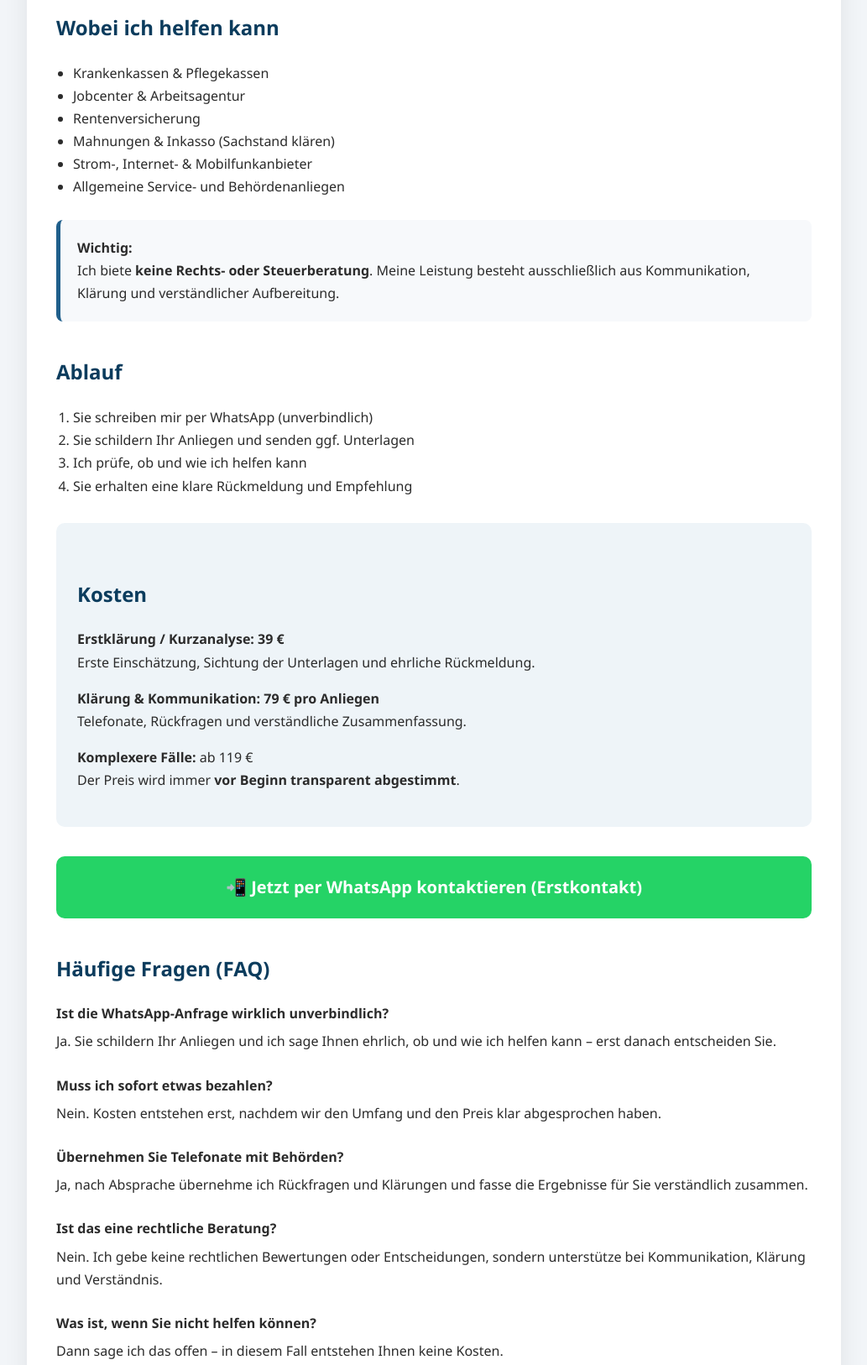
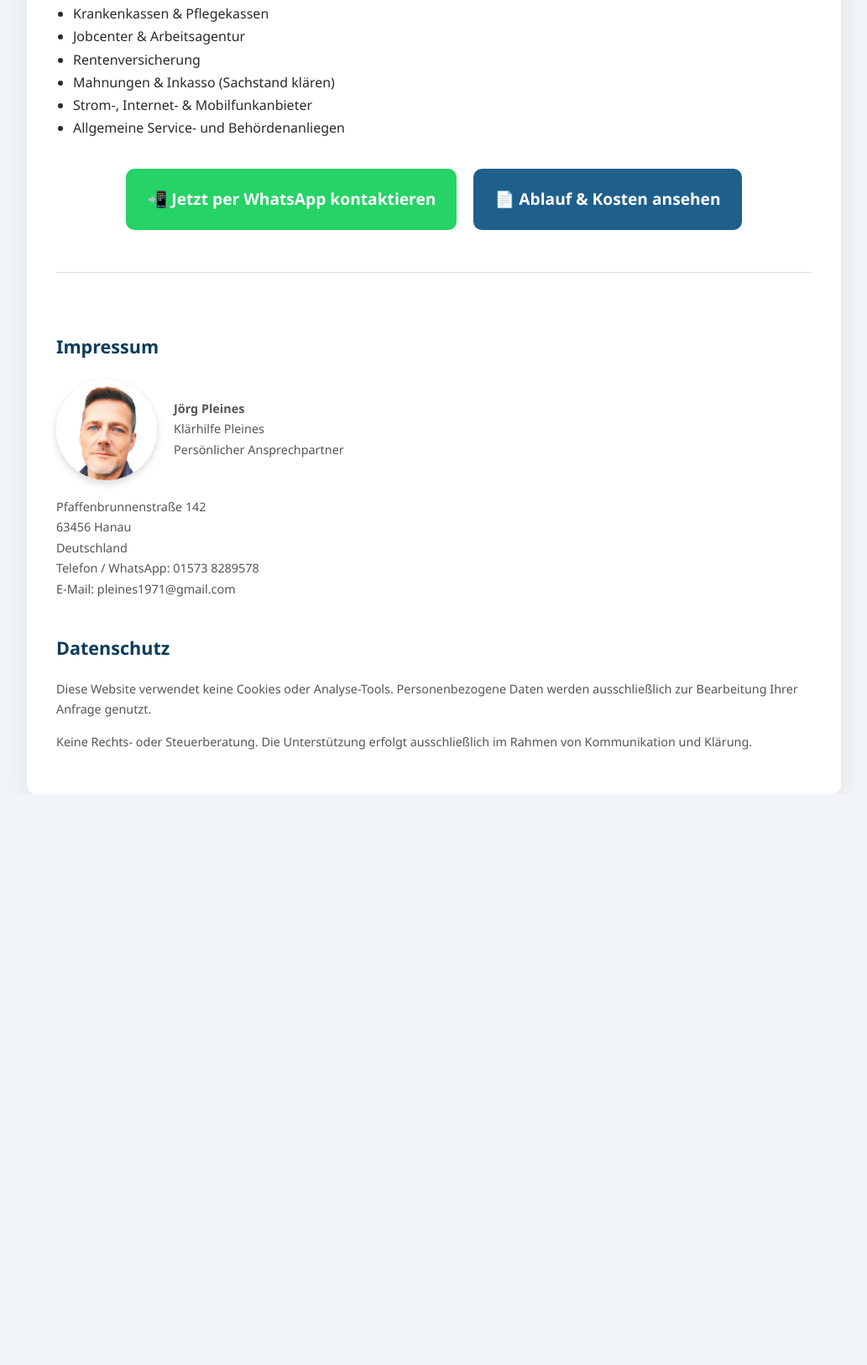
Before and after one commit to pleines1971-stack/klaer-service, a plain HTML site: page index.html in a window 1280 px wide. Shown: the part 707-2333 px from the top of the page at 84% size, without its empty margins (123-1156 px from the left). After the commit the page ends 1653 px from the top, so only its background shows below. Drawn offline with Linux system fonts and the light colour scheme.

Commit message:
Update index.html

```diff
--- a/index.html
+++ b/index.html
@@ -2,9 +2,10 @@
 <html lang="de">
 <head>
   <meta charset="UTF-8">
-  <title>Klärhilfe Pleines – Persönliche Unterstützung bei Behörden & Serviceanliegen</title>
+  <title>Klärhilfe Pleines – Hilfe bei Behörden & Serviceanliegen</title>
   <meta name="viewport" content="width=device-width, initial-scale=1.0">
-  <meta name="description" content="Persönliche Klärhilfe bei Behörden, Krankenkassen und Serviceanliegen. Erstkontakt per WhatsApp.">
+  <meta name="description" content="Klärhilfe Pleines unterstützt Sie bei Behörden, Krankenkassen, Jobcenter und Serviceanliegen. Erstkontakt per WhatsApp. Persönlich, verständlich, diskret.">
+  <meta name="keywords" content="Hilfe bei Behörden, Krankenkasse, Jobcenter, Behördenbrief verstehen, persönliche Klärhilfe, Pleines">
   <style>
     body {
       margin: 0;
@@ -40,6 +41,9 @@
       color: #0b3c5d;
       margin-top: 40px;
     }
+    ul {
+      padding-left: 20px;
+    }
     .info-box {
       background: #f7f9fb;
       border-left: 5px solid #1f5f8b;
@@ -47,36 +51,37 @@
       border-radius: 8px;
       margin: 25px 0;
     }
-    ul, ol {
-      padding-left: 20px;
+    .button-container {
+      display: flex;
+      flex-wrap: wrap;
+      gap: 20px;
+      justify-content: center;
+      margin: 35px 0;
     }
-    .price-box {
-      background: #eef4f8;
-      padding: 25px;
-      border-radius: 10px;
-      margin: 30px 0;
-    }
-    .whatsapp {
-      display: block;
-      text-align: center;
-      background: #25D366;
-      color: #fff;
-      padding: 20px;
-      font-size: 1.25em;
+    .btn {
+      display: inline-block;
+      padding: 20px 25px;
+      font-size: 1.2em;
       font-weight: bold;
       border-radius: 10px;
       text-decoration: none;
-      margin: 35px 0;
+      text-align: center;
+      transition: 0.3s;
+      min-width: 250px;
     }
-    .whatsapp:hover {
+    .btn-whatsapp {
+      background: #25D366;
+      color: #fff;
+    }
+    .btn-whatsapp:hover {
       background: #1ebe5d;
     }
-    .faq-item {
-      margin-bottom: 25px;
+    .btn-ablauf {
+      background: #1f5f8b;
+      color: #fff;
     }
-    .faq-item strong {
-      display: block;
-      margin-bottom: 6px;
+    .btn-ablauf:hover {
+      background: #0b3c5d;
     }
     footer {
       margin-top: 50px;
@@ -92,29 +97,23 @@
 <section class="hero">
   <h1>Klärhilfe Pleines</h1>
   <p>
-    <strong>Persönliche Unterstützung bei Behörden & Serviceanliegen</strong><br>
-    Erstkontakt ausschließlich per WhatsApp – ruhig, diskret und verständlich.
+    Persönliche Unterstützung bei Behörden & Serviceanliegen.<br>
+    Erstkontakt ausschließlich per WhatsApp – ruhig, diskret, verständlich.
   </p>
 </section>
 
 <div class="container">
 
-  <h2>Wenn Schreiben mehr verwirren als erklären</h2>
+  <h2>Warum Klärhilfe Pleines?</h2>
   <p>
-    Behördenbriefe, Krankenkassenbescheide oder Mahnungen sind oft schwer verständlich.
-    Viele Menschen wissen nicht, was genau von ihnen erwartet wird
-    oder wie sie richtig reagieren sollen.
-  </p>
-  <p>
-    <strong>Ich unterstütze Sie dabei, Klarheit zu bekommen.</strong><br>
-    Ich frage nach, kläre Sachstände, fasse Informationen zusammen
-    und erkläre Ihnen verständlich, wo Sie stehen und was der nächste Schritt ist.
+    Viele Menschen fühlen sich von Behörden, Krankenkassen oder Serviceanbietern überfordert.
+    Briefe sind unverständlich, Auskünfte widersprüchlich und Telefonate kosten Zeit und Nerven.
+    Ich helfe Ihnen, Klarheit zu bekommen, Sachverhalte zu prüfen und verständlich zusammenzufassen.
   </p>
 
   <div class="info-box">
     <strong>Hinweis:</strong><br>
-    Der <strong>Erstkontakt erfolgt grundsätzlich per WhatsApp</strong>.
-    So können Sie Ihr Anliegen in Ruhe schildern und bei Bedarf Unterlagen senden.
+    Der Erstkontakt erfolgt grundsätzlich per WhatsApp. So können Sie Ihr Anliegen in Ruhe schildern und Unterlagen senden.
   </div>
 
   <h2>Wobei ich helfen kann</h2>
@@ -127,73 +126,15 @@
     <li>Allgemeine Service- und Behördenanliegen</li>
   </ul>
 
-  <div class="info-box">
-    <strong>Wichtig:</strong><br>
-    Ich biete <strong>keine Rechts- oder Steuerberatung</strong>.
-    Meine Leistung besteht ausschließlich aus Kommunikation,
-    Klärung und verständlicher Aufbereitung.
-  </div>
-
-  <h2>Ablauf</h2>
-  <ol>
-    <li>Sie schreiben mir per WhatsApp (unverbindlich)</li>
-    <li>Sie schildern Ihr Anliegen und senden ggf. Unterlagen</li>
-    <li>Ich prüfe, ob und wie ich helfen kann</li>
-    <li>Sie erhalten eine klare Rückmeldung und Empfehlung</li>
-  </ol>
-
-  <div class="price-box">
-    <h2>Kosten</h2>
-    <p>
-      <strong>Erstklärung / Kurzanalyse: 39 €</strong><br>
-      Erste Einschätzung, Sichtung der Unterlagen und ehrliche Rückmeldung.
-    </p>
-    <p>
-      <strong>Klärung & Kommunikation: 79 € pro Anliegen</strong><br>
-      Telefonate, Rückfragen und verständliche Zusammenfassung.
-    </p>
-    <p>
-      <strong>Komplexere Fälle:</strong> ab 119 €<br>
-      Der Preis wird immer <strong>vor Beginn transparent abgestimmt</strong>.
-    </p>
-  </div>
-
-  <a class="whatsapp"
-     href="https://wa.me/4915738289578?text=Hallo%20Herr%20Pleines,%20ich%20m%C3%B6chte%20mein%20Anliegen%20unverbindlich%20per%20WhatsApp%20schildern."
-     target="_blank">
-     📲 Jetzt per WhatsApp kontaktieren (Erstkontakt)
-  </a>
-
-  <h2>Häufige Fragen (FAQ)</h2>
-
-  <div class="faq-item">
-    <strong>Ist die WhatsApp-Anfrage wirklich unverbindlich?</strong>
-    Ja. Sie schildern Ihr Anliegen und ich sage Ihnen ehrlich,
-    ob und wie ich helfen kann – erst danach entscheiden Sie.
-  </div>
-
-  <div class="faq-item">
-    <strong>Muss ich sofort etwas bezahlen?</strong>
-    Nein. Kosten entstehen erst, nachdem wir den Umfang
-    und den Preis klar abgesprochen haben.
-  </div>
-
-  <div class="faq-item">
-    <strong>Übernehmen Sie Telefonate mit Behörden?</strong>
-    Ja, nach Absprache übernehme ich Rückfragen und Klärungen
-    und fasse die Ergebnisse für Sie verständlich zusammen.
-  </div>
-
-  <div class="faq-item">
-    <strong>Ist das eine rechtliche Beratung?</strong>
-    Nein. Ich gebe keine rechtlichen Bewertungen oder Entscheidungen,
-    sondern unterstütze bei Kommunikation, Klärung und Verständnis.
-  </div>
-
-  <div class="faq-item">
-    <strong>Was ist, wenn Sie nicht helfen können?</strong>
-    Dann sage ich das offen – in diesem Fall entstehen Ihnen
-    keine Kosten.
+  <div class="button-container">
+    <a class="btn btn-whatsapp"
+       href="https://wa.me/4915738289578?text=Hallo%20Herr%20Pleines,%20ich%20m%C3%B6chte%20mein%20Anliegen%20unverbindlich%20per%20WhatsApp%20schildern."
+       target="_blank">
+       📲 Jetzt per WhatsApp kontaktieren
+    </a>
+    <a class="btn btn-ablauf" href="ablauf.html">
+       📄 Ablauf & Kosten ansehen
+    </a>
   </div>
 
   <footer>
@@ -220,15 +161,12 @@
 
     <h2>Datenschutz</h2>
     <p>
-      Diese Website verwendet keine Cookies und keine Analyse-Tools.
-      Personenbezogene Daten werden ausschließlich zur Bearbeitung
-      Ihrer Anfrage verwendet.
+      Diese Website verwendet keine Cookies oder Analyse-Tools.
+      Personenbezogene Daten werden ausschließlich zur Bearbeitung Ihrer Anfrage genutzt.
     </p>
 
     <p>
-      Keine Rechts- oder Steuerberatung.
-      Die Unterstützung erfolgt ausschließlich im Rahmen
-      von Kommunikation und Klärung.
+      Keine Rechts- oder Steuerberatung. Die Unterstützung erfolgt ausschließlich im Rahmen von Kommunikation und Klärung.
     </p>
 
   </footer>
```
